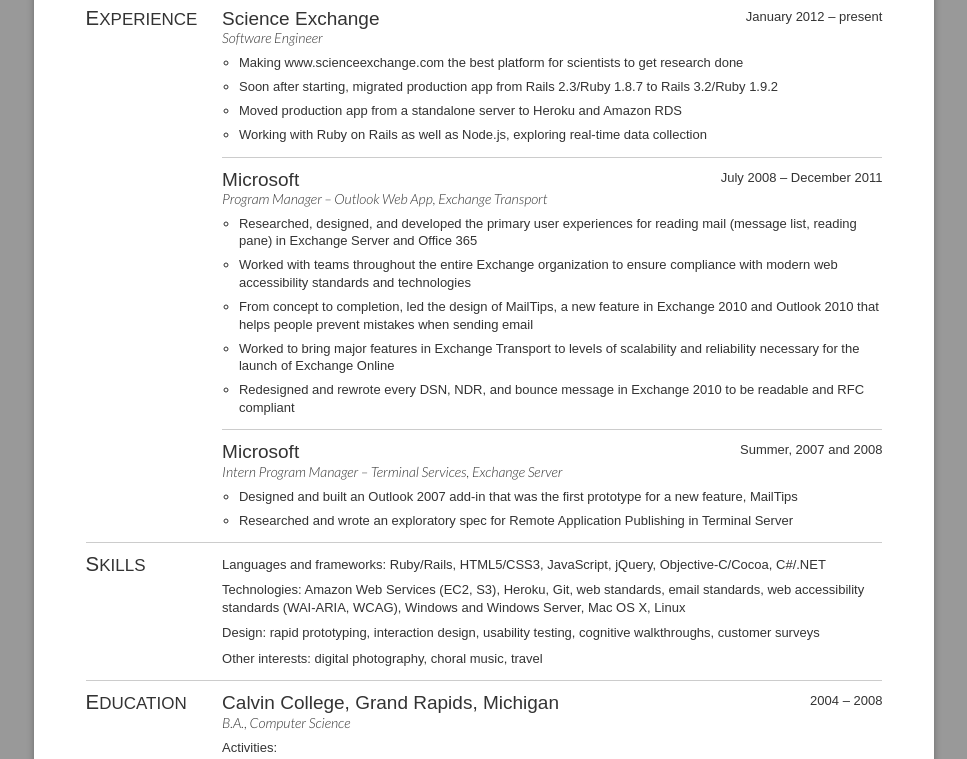
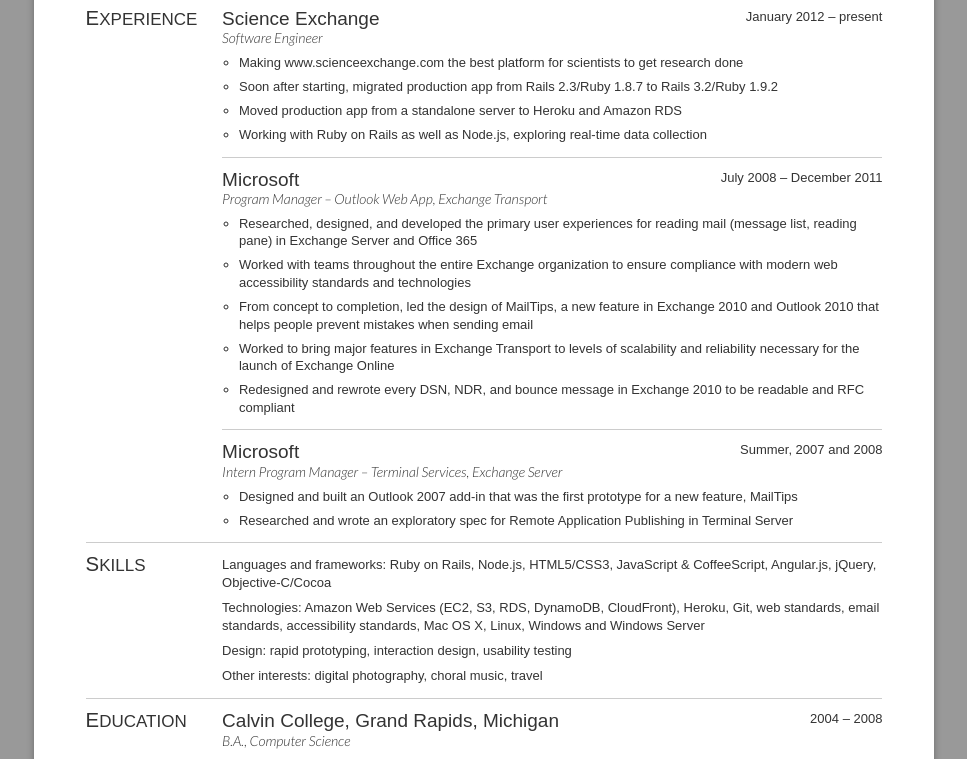
Before and after one commit to ejdyksen/resume, a plain HTML site: page resume.html in a window 1280 px wide. Shown: the part 179-938 px from the top of the page, without its empty margins (156-1123 px from the left). Drawn offline with Linux system fonts and the light colour scheme.

Commit message:
Update skills

```diff
--- a/resume.html
+++ b/resume.html
@@ -92,9 +92,9 @@
   <section>
     <h2>Skills</h2>
     <ul>
-      <p>Languages and frameworks: Ruby/Rails, HTML5/CSS3, JavaScript, jQuery, Objective-C/Cocoa, C#/.NET</p>
-      <p>Technologies: Amazon Web Services (EC2, S3), Heroku, Git, web standards, email standards, web accessibility standards (WAI-ARIA, WCAG), Windows and Windows Server, Mac OS X, Linux</p>
-      <p>Design: rapid prototyping, interaction design, usability testing, cognitive walkthroughs, customer surveys</p>
+      <p>Languages and frameworks: Ruby on Rails, Node.js, HTML5/CSS3, JavaScript &amp; CoffeeScript, Angular.js, jQuery, Objective-C/Cocoa</p>
+      <p>Technologies: Amazon Web Services (EC2, S3, RDS, DynamoDB, CloudFront), Heroku, Git, web standards, email standards, accessibility standards, Mac OS X, Linux, Windows and Windows Server</p>
+      <p>Design: rapid prototyping, interaction design, usability testing</p>
       <p>Other interests: digital photography, choral music, travel</p>
     </ul>
   </section>
```
